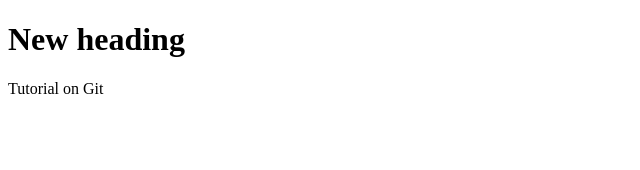
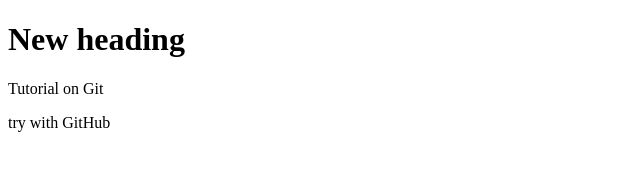
Before and after one commit to rylynn105/git-two, a plain HTML site: page index.html in a window 1280 px wide. Shown: the whole page, without its empty margins (0-640 px from the left). Drawn offline with Linux system fonts and the light colour scheme.

Commit message:
added new p element in html file

```diff
--- a/index.html
+++ b/index.html
@@ -9,5 +9,6 @@
 <body>
     <h1>New heading</h1>
     <p>Tutorial on Git</p>
+    <p>try with GitHub</p>
 </body>
 </html>
```
